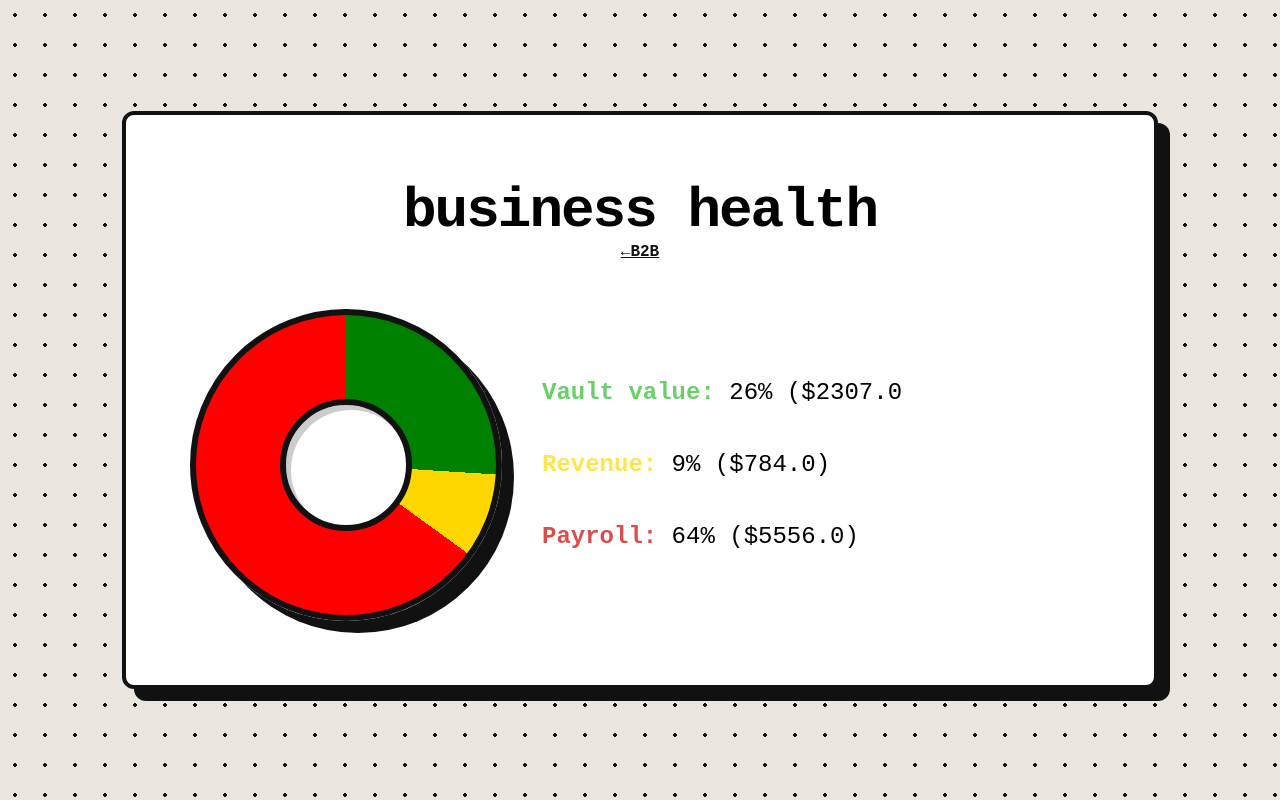
After one commit to Poorvi230/Sm-Business-Manager, a Flask app: page /summary in a window 1280 px wide. The commit adds this page. Run offline with Flask 3, Linux system fonts and the light colour scheme.

Commit message:
pie chart as business summary

```diff
--- a/app.py
+++ b/app.py
@@ -71,13 +71,24 @@ def home():
     goal = 10000.0
     progress_percentage = min((revenue / goal) * 100, 100)
 
+    total = vault_value + revenue + total_payroll
+    if total == 0:
+        total = 1
+
+    vault_pct = int((vault_value / total) * 100)
+    rev_pct = int((revenue / total) * 100)
+    pay_pct = int((total_payroll / total) * 100)
+
     stats = {
         "vault_value": round(vault_value, 2),
         "payroll_total": round(total_payroll, 2),
         "open_tickets": pending_tickets,
         "revenue": round(revenue, 2),
         "progress": progress_percentage,
-        "target": goal
+        "target": goal,
+        "vault_pct": vault_pct,
+        "rev_pct": rev_pct,
+        "pay_pct": pay_pct,
     }
 
     brand = get_brand()
@@ -252,6 +263,22 @@ def customers():
     whales = sorted(customers_db, key=lambda x: x.get('total_spent', 0), reverse=True)
     return render_template('rolodex.html', brand=brand, customers=whales)
 
+@app.route('/summary')
+def summary():
+    brand = get_brand()
+
+    vault_value = sum(item['price'] * item['quantity'] for item in inventory_db)
+    total_payroll = sum(stub.get('net_pay', 0) for stub in payroll_db)
+
+    total = vault_value + revenue + total_payroll
+    if total == 0:
+        total = 1
+
+    vault_pct = int((vault_value / total) * 100)
+    rev_pct = int((revenue / total) * 100)
+    pay_pct = int((total_payroll / total) * 100)
+
+    return render_template('summary.html', brand=brand, vault_pct=vault_pct, rev_pct=rev_pct, pay_pct=pay_pct, vault_raw=vault_value, rev_raw=revenue, pay_raw=total_payroll)
 
 if __name__ == '__main__':
     app.run(debug=True)
--- a/templates/index.html
+++ b/templates/index.html
@@ -59,7 +59,10 @@
             </div>
             <p style="text-align: right; margin: 5px 0 0 0; font-weight: bold;">{{ stats.progress }}% completed</p>
         </div>
-     </div>
+     <a href="/summary" style="display: block; text-align: center; text-decoration: none; width: 100%; margin-top: 15px; font-size: 20px; border: 4px solid black; box-sizing: border-box; background: black; color: white; padding: 15px;">
+        show summary
+        </a>
+        </div>
      <!--modules for right-->
      <div>
         <div style="display: flex; flex-direction: column; gap: 1rem;">
--- /dev/null
+++ b/templates/summary.html
@@ -0,0 +1,24 @@
+{% extends 'base.html' %}
+{% block content %}
+<div class="panel">
+    <header>
+    <h1>Business Health</h1>
+    <a href="/" style="color: #111; font-weight: bold;">←B2B</a>
+    </header>
+    <div style="display: flex; gap: 40px; margin-top: 30px; align-items: center;">
+
+        <div style="width: 300px; height: 300px; border-radius: 50%; border: 6px solid #111; box-shadow: 12px 12px 0px #111; background: conic-gradient(green 0% {{vault_pct}}%, gold {{vault_pct}}% {{vault_pct + rev_pct}}%, red {{vault_pct + rev_pct}}% 100%); transition: transform 0.2s ease; display: flex; align-items: center; justify-content: center; cursor: pointer;"
+        onmouseover="this.style.transform='scale(1.05) rotate(-5deg)'; this.style.boxShadow='16px 16px 0px #111';"
+        onmouseout="this.style.transform='scale(1) rotate(0deg)'; this.style.boxShadow='12px 12px 0px #111';">
+
+        <div style="width: 120px; height: 120px; background: white; border-radius: 50%; border: 6px solid #111; box-shadow: inset 5px 5px 0px rgba(0,0,0,0.2);"></div>
+    </div>
+
+        <div style="flex: 1; font-size: 1.5rem; line-height: 2;">
+            <p><span style="color: rgb(103, 208, 103); font-weight: 900;">Vault value:</span> {{vault_pct}}% (${{vault_raw}}</p>
+            <p><span style="color:  rgb(254, 228, 77); font-weight: 900;">Revenue:</span> {{rev_pct}}% (${{rev_raw}})</p>
+            <p><span style="color: rgb(221, 76, 76); font-weight: 900;">Payroll:</span> {{pay_pct}}% (${{pay_raw}})</p>
+        </div>
+    </div>
+</div>
+{% endblock %}
```
